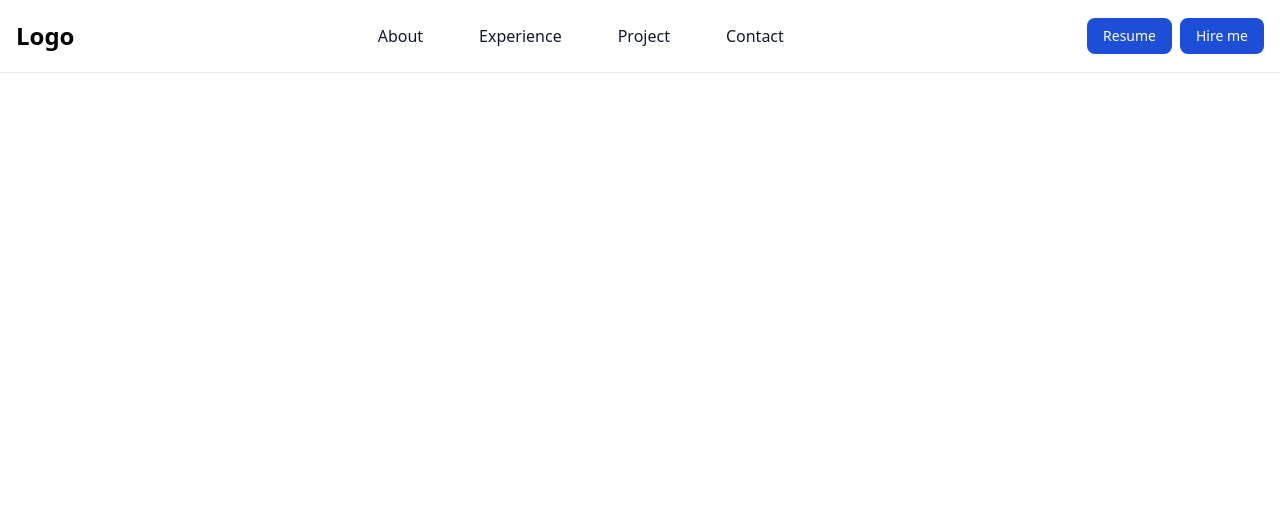
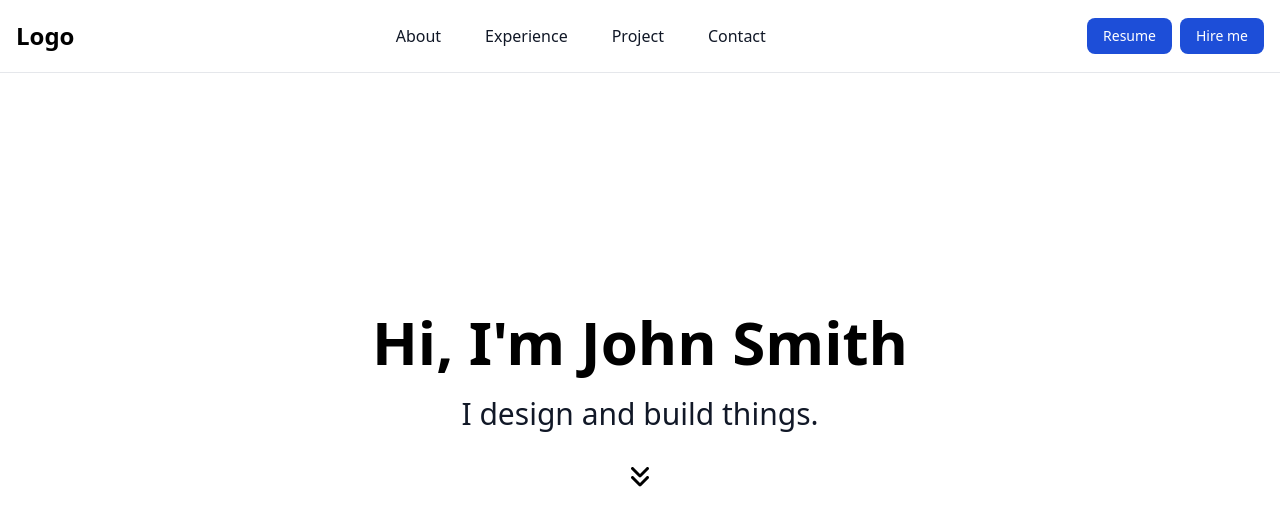
Before and after one commit to MirArfan/cdp-portfolio, a React (Vite) app: page / in a window 1280 px wide. Shown: the top 526 px of the page. Built offline with nearby package versions, Linux system fonts and the light colour scheme.

Commit message:
code write for hero section, use svg form font awesone site for arrow sign

```diff
--- a/src/Pages/HomePage.jsx
+++ b/src/Pages/HomePage.jsx
@@ -1,10 +1,12 @@
 import React from 'react'
 import NavBar from '../components/navComponent/navBar'
+import Hero from '../components/heroComponent/Hero'
 
 const HomePage = () => {
   return (
     <div>
         <NavBar/>
+        <Hero/>
     </div>
   )
 }
--- /dev/null
+++ b/src/components/heroComponent/Hero.jsx
@@ -0,0 +1,30 @@
+import React from 'react'
+
+const Hero = () => {
+    return (
+        // <div className=''>
+        //     <h1>Hi, I'm Mir Arfan Uddin</h1>
+        //     <p>I'm a Student</p>
+        // </div>
+        <section className="hero flex justify-center items-center h-screen" >
+            <div className="container mx-auto px-4 py-16 text-center">
+                <h1 className="text-6xl font-semibold  text-black">
+                    Hi, I'm John Smith
+                </h1>
+                <p className="mt-6 text-xl text-gray-900 md:text-2xl lg:text-3xl">
+                    I design and build things.
+                </p>
+                <div className="flex justify-center mt-8">
+                    <svg
+                        className="w-6 h-6 cursor-pointe"
+                        viewBox="0 0 448 512"
+                    >
+                        <path d="M246.6 470.6c-12.5 12.5-32.8 12.5-45.3 0l-160-160c-12.5-12.5-12.5-32.8 0-45.3s32.8-12.5 45.3 0L224 402.7 361.4 265.4c12.5-12.5 32.8-12.5 45.3 0s12.5 32.8 0 45.3l-160 160zm160-352l-160 160c-12.5 12.5-32.8 12.5-45.3 0l-160-160c-12.5-12.5-12.5-32.8 0-45.3s32.8-12.5 45.3 0L224 210.7 361.4 73.4c12.5-12.5 32.8-12.5 45.3 0s12.5 32.8 0 45.3z" />
+                    </svg>
+                </div>
+            </div>
+        </section>
+    )
+}
+
+export default Hero
--- a/src/components/navComponent/NavList.jsx
+++ b/src/components/navComponent/NavList.jsx
@@ -3,10 +3,8 @@ import React from 'react'
 const NavList = () => {
     return (
         <div >
-            <ul className="flex flex-col p-4 md:p-0 mt-4 font-medium border border-gray-100 rounded-lg bg-gray-50 md:space-x-8 rtl:space-x-reverse md:flex-row md:mt-0 md:border-0 md:bg-white dark:bg-gray-800 md:dark:bg-gray-900 dark:border-gray-700">
-                {/* <li>
-                    <a href="#" className="block py-2 px-3 text-white bg-blue-700 rounded md:bg-transparent md:text-blue-700 md:p-0 md:dark:text-blue-500" >About</a>
-                </li> */}
+            <ul className="flex flex-col p-4 md:p-0 mt-4 font-medium border border-gray-100 rounded-lg bg-gray-50 md:space-x-5  md:flex-row md:mt-0 md:border-0 md:bg-white">
+
                 <li>
                     <a href="#" className="block py-2 px-3 text-gray-900 rounded hover:bg-gray-200 ">About</a>
                 </li>
```
